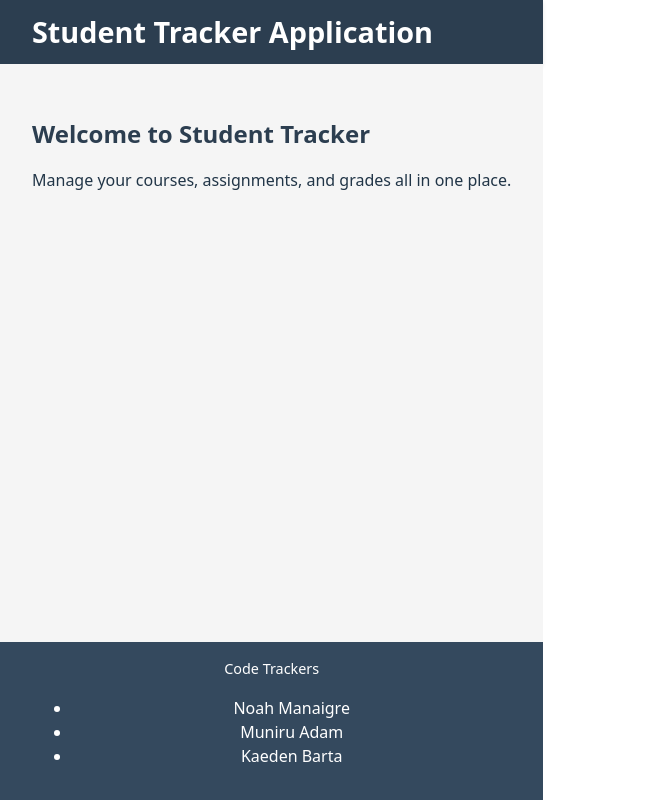
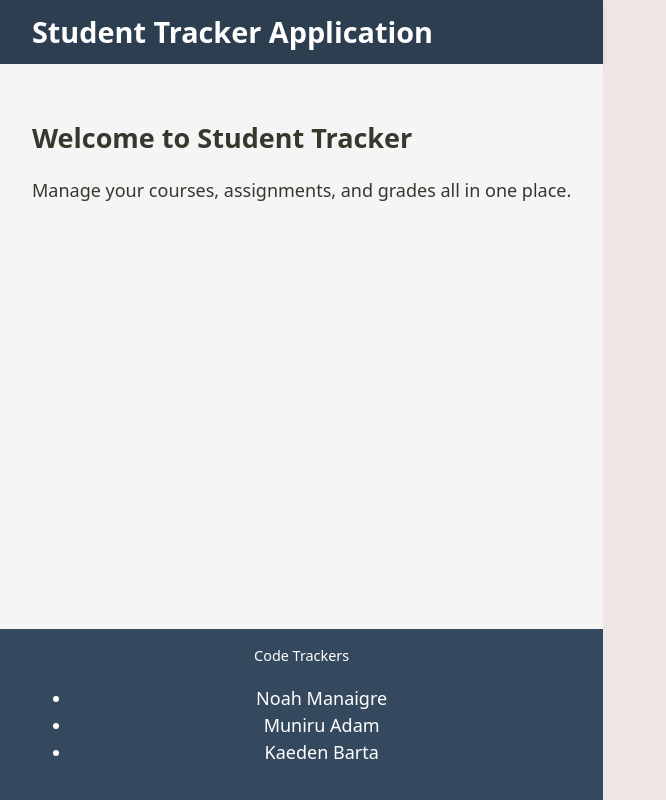
Before and after one commit to NoahPMan/full-stack-dev_student-tracker-api, a React app in the folder frontend/: page / in a window 1280 px wide. Shown: the whole page, without its empty margins (0-666 px from the left). Built offline with nearby package versions, Linux system fonts and the light colour scheme; the HTML template or start-up script is replaced by a standard one.

Commit message:
docs: add style guide and apply base app styles

```diff
--- a/frontend/src/App.css
+++ b/frontend/src/App.css
@@ -1,9 +1,17 @@
+body {
+  font-family: system-ui, -apple-system, BlinkMacSystemFont, "Segoe UI", sans-serif;
+  font-size: 18px;
+  color: #36382E;
+  background-color: #EDE6E3;
+  margin: 0;
+}
+
 .app-content {
   max-width: 1200px;
   margin: 0 auto;
 }
 
 .app-content h2 {
-  color: #2c3e50;
+  color: #36382E;
   margin-bottom: 1rem;
 }
```
Also changed, not shown: 1 other file (tests, documents, lock files or other folders).
